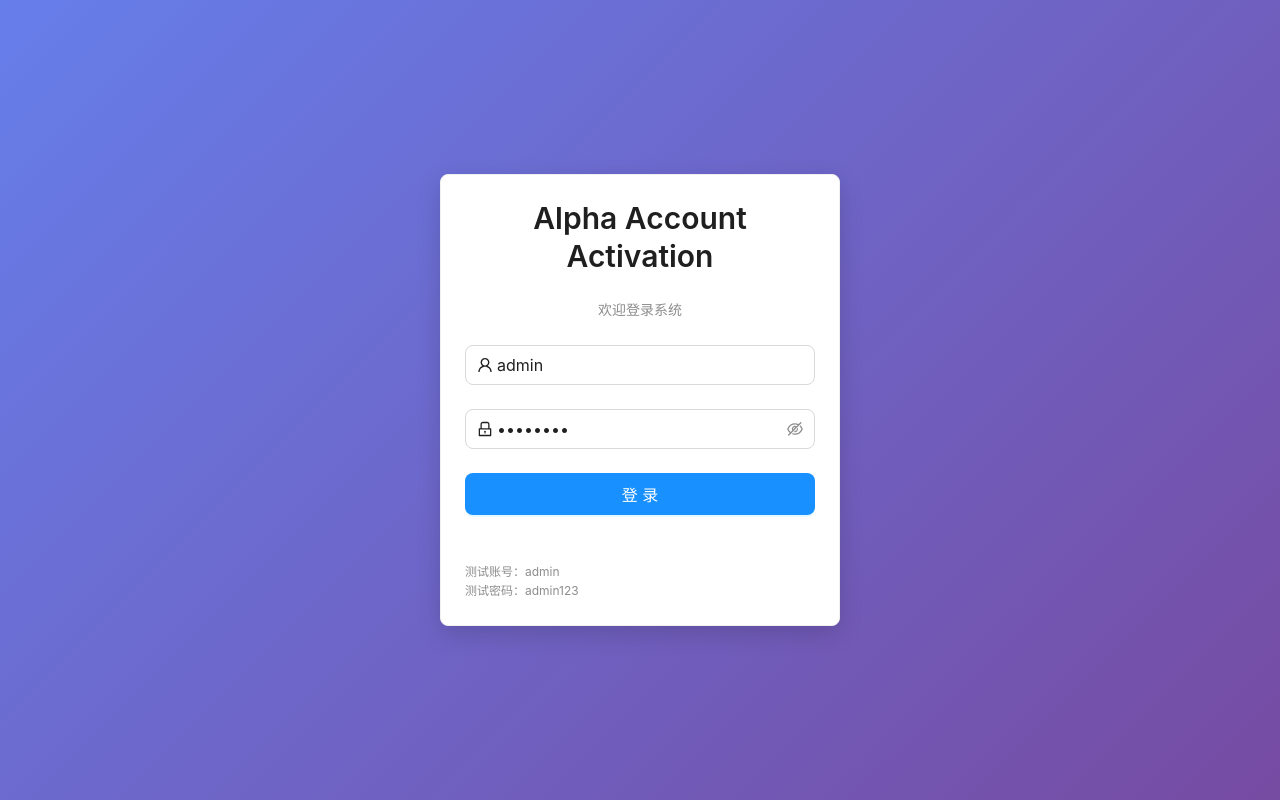
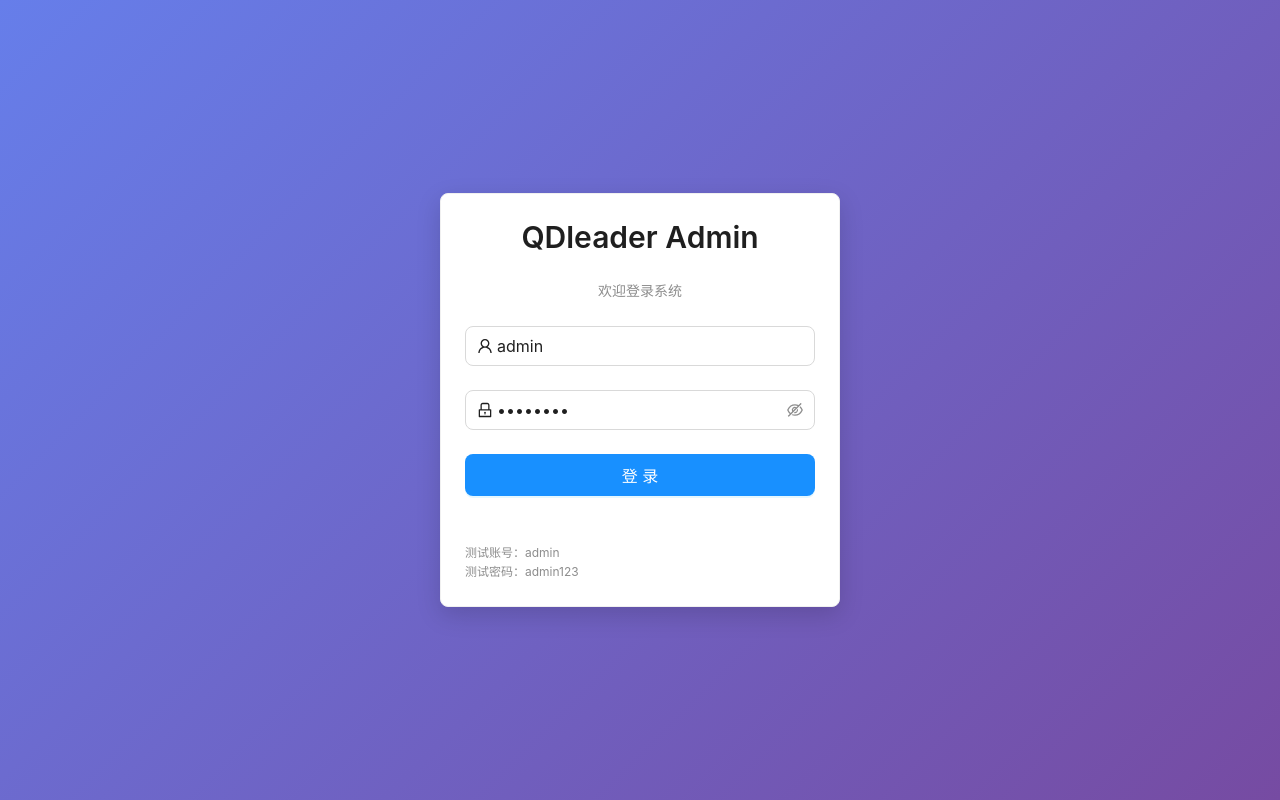
Before and after one commit to qdleader/react19Admin, a React (Vite) app: page /react19Admin/login in a window 1280 px wide. Built offline with nearby package versions, Linux system fonts and the light colour scheme; no server answers.

Commit message:
docs: 优化README.md分隔符格式

```diff
--- a/index.html
+++ b/index.html
@@ -6,9 +6,9 @@
     <meta name="viewport" content="width=device-width, initial-scale=1.0" />
     <meta
       name="description"
-      content="Alpha Account Activation - React 19 + Vite + Redux + TypeScript + Ant Design"
+      content="QDleader Admin - React 19 + Vite + Redux + TypeScript + Ant Design"
     />
-    <title>Alpha Account Activation</title>
+    <title>QDleader Admin</title>
     <!-- GitHub Pages SPA 路由恢复脚本 -->
     <script>
       (function () {
--- a/src/pages/About/index.tsx
+++ b/src/pages/About/index.tsx
@@ -10,7 +10,7 @@ const { Title, Paragraph, Link } = Typography;
 
 const About: React.FC = () => {
   useEffect(() => {
-    document.title = '关于 - Alpha Account Activation';
+    document.title = '关于 - QDleader Admin';
   }, []);
 
   return (
@@ -25,7 +25,7 @@ const About: React.FC = () => {
           </Paragraph>
           <Divider />
           <Descriptions title="项目信息" column={1}>
-            <Descriptions.Item label="项目名称">Alpha Account Activation Web</Descriptions.Item>
+            <Descriptions.Item label="项目名称">QDleader Admin Web</Descriptions.Item>
             <Descriptions.Item label="版本号">1.0.0</Descriptions.Item>
             <Descriptions.Item label="作者">Your Name</Descriptions.Item>
             <Descriptions.Item label="创建时间">2024</Descriptions.Item>
--- a/src/pages/DataList/index.tsx
+++ b/src/pages/DataList/index.tsx
@@ -26,7 +26,7 @@ const DataList: React.FC = () => {
   });
 
   useEffect(() => {
-    document.title = '数据列表 - Alpha Account Activation';
+    document.title = '数据列表 - QDleader Admin';
     fetchData(1, 10);
   }, []);
 
--- a/src/pages/Home/index.tsx
+++ b/src/pages/Home/index.tsx
@@ -24,7 +24,7 @@ const Home: React.FC = () => {
   const { userInfo } = useAppSelector((state) => state.user);
 
   useEffect(() => {
-    document.title = '首页 - Alpha Account Activation';
+    document.title = '首页 - QDleader Admin';
   }, []);
 
   return (
--- a/src/pages/Login/index.tsx
+++ b/src/pages/Login/index.tsx
@@ -21,7 +21,7 @@ const Login: React.FC = () => {
   const from = (location.state as any)?.from?.pathname || '/';
 
   useEffect(() => {
-    document.title = '登录 - Alpha Account Activation';
+    document.title = '登录 - QDleader Admin';
     // 如果已登录，直接跳转
     if (isLogin) {
       navigate(from, { replace: true });
@@ -57,7 +57,7 @@ const Login: React.FC = () => {
       >
         <Space direction="vertical" size="large" style={{ width: '100%', textAlign: 'center' }}>
           <Title level={2} style={{ marginBottom: 0 }}>
-            Alpha Account Activation
+            QDleader Admin
           </Title>
           <Text type="secondary">欢迎登录系统</Text>
 
```
Also changed, not shown: 15 other files (tests, documents, lock files or other folders).
